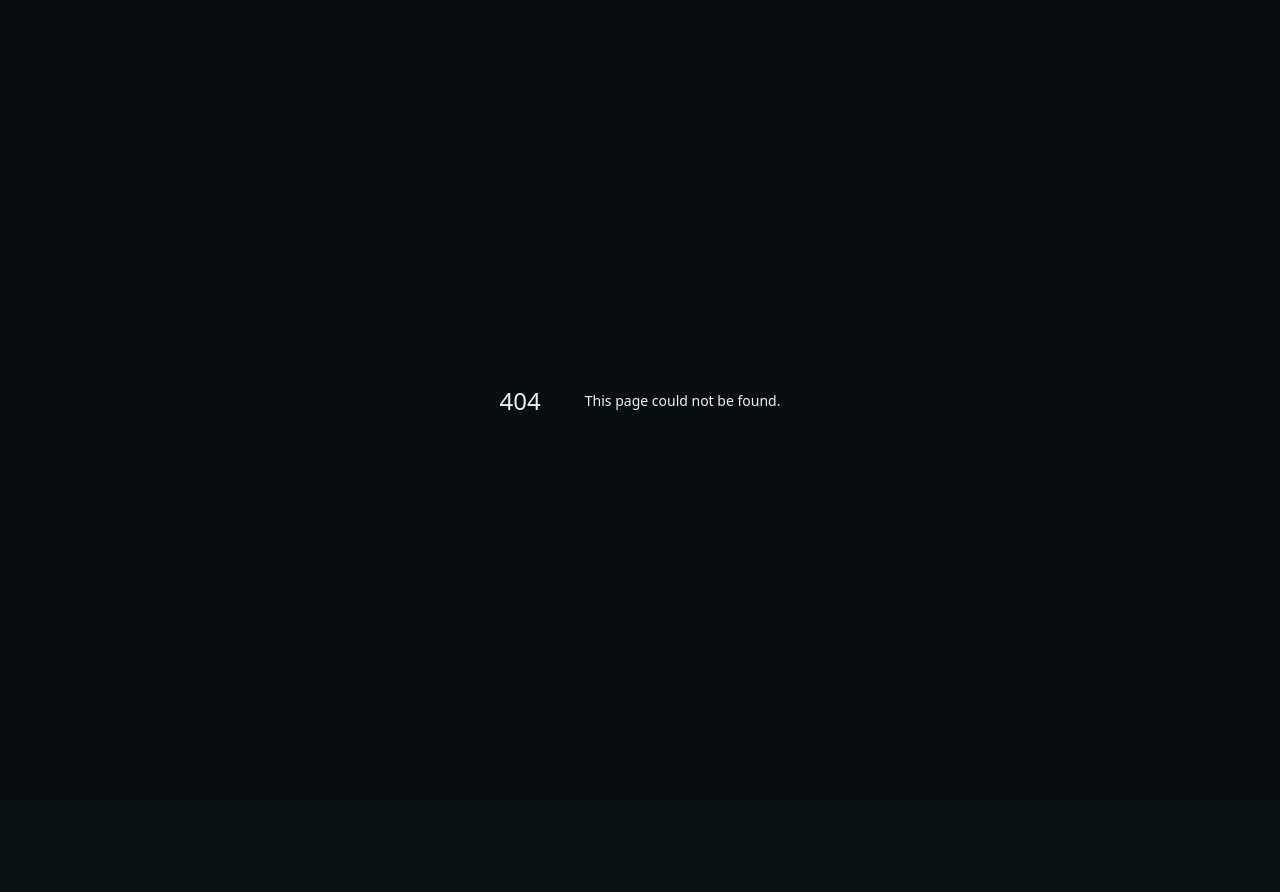
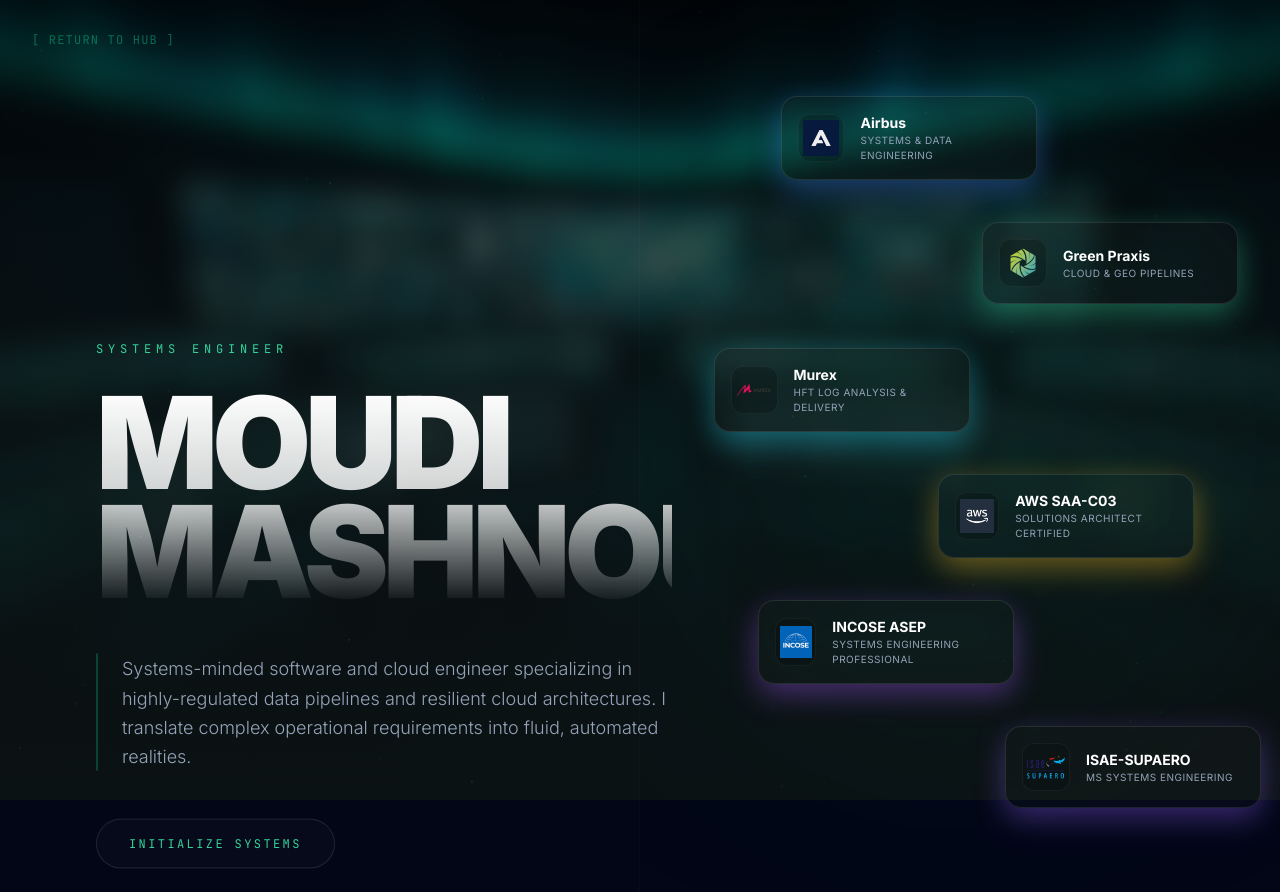
Before and after one commit to moudimash99/Personal-Website, a Next.js app: page /v11 in a window 1280 px wide. Before the commit this address had no page. Before the commit the page ends 800 px from the top, so only its background shows below. Built offline with nearby package versions, Linux system fonts and the light colour scheme.

Commit message:
feat: implement v11 ultimate hybrid (v7 layout + v9 intro)

```diff
--- a/app/page.tsx
+++ b/app/page.tsx
@@ -64,6 +64,10 @@
         <Link href="/v8" className="text-emerald-400/70 hover:text-emerald-400 transition-colors shrink-0">v8</Link>
         <Link href="/v9" className="text-emerald-400/70 hover:text-emerald-400 transition-colors shrink-0">v9</Link>
         <Link href="/v10" className="text-emerald-400/70 hover:text-emerald-400 transition-colors shrink-0">v10</Link>
+
+        <div className="w-px h-4 bg-white/20 shrink-0 mx-2" />
+
+        <Link href="/v11" className="text-purple-400 font-bold tracking-widest hover:text-purple-300 transition-colors shrink-0 uppercase border-b border-purple-500 pb-1">v11: The Perfect Hybrid</Link>
       </div>
 
       <CommandCenterBackdrop />
--- /dev/null
+++ b/app/v11/page.tsx
@@ -0,0 +1,110 @@
+'use client'
+
+import { motion, useScroll, useTransform } from 'framer-motion'
+import Image from 'next/image'
+import Link from 'next/link'
+import { useRef } from 'react'
+import CommandCenterBackdrop from '@/components/CommandCenterBackdrop'
+import Starfield from '@/components/Starfield'
+import { profile, credentials } from '../data/profile'
+
+export default function V11Hybrid() {
+  const containerRef = useRef(null)
+  const { scrollYProgress } = useScroll({ target: containerRef })
+
+  // Parallax transforms for the left text block
+  const yText = useTransform(scrollYProgress, [0, 1], ["0%", "30%"])
+
+  return (
+    <div ref={containerRef} className="relative min-h-screen bg-[#020617] text-slate-200 overflow-hidden font-sans">
+      <div className="fixed inset-0 pointer-events-none z-0">
+        <CommandCenterBackdrop />
+        <Starfield />
+      </div>
+
+      <Link href="/" className="fixed top-8 left-8 text-xs font-mono tracking-widest text-emerald-500/50 hover:text-emerald-400 z-50 uppercase transition-colors">
+        [ Return to Hub ]
+      </Link>
+
+      <div className="relative z-10 flex flex-col lg:flex-row min-h-screen">
+
+        {/* LEFT: v9 Cinematic Typography */}
+        <div className="w-full lg:w-1/2 flex items-center p-12 lg:p-24 border-r border-white/[0.02]">
+          <motion.div style={{ y: yText }} className="max-w-xl z-10">
+            <motion.h2
+              initial={{ opacity: 0, letterSpacing: '1em' }}
+              animate={{ opacity: 1, letterSpacing: '0.4em' }}
+              transition={{ duration: 2, ease: "easeOut" }}
+              className="text-xs font-mono text-emerald-400 uppercase mb-8"
+            >
+              {profile.title}
+            </motion.h2>
+
+            <motion.h1
+              initial={{ opacity: 0, filter: 'blur(20px)' }}
+              animate={{ opacity: 1, filter: 'blur(0px)' }}
+              transition={{ delay: 0.5, duration: 2 }}
+              className="text-7xl lg:text-[8rem] font-black tracking-tighter text-transparent bg-clip-text bg-gradient-to-b from-white via-white/80 to-transparent leading-[0.85] mb-12"
+            >
+              {profile.name.split(' ')[0]}<br/>
+              {profile.name.split(' ')[1]}
+            </motion.h1>
+
+            <motion.p
+              initial={{ opacity: 0 }} animate={{ opacity: 1 }} transition={{ delay: 1.5, duration: 2 }}
+              className="text-lg text-slate-400 font-light leading-relaxed border-l-2 border-emerald-500/30 pl-6"
+            >
+              {profile.introLines[0]}
+            </motion.p>
+
+            <motion.div initial={{ opacity: 0 }} animate={{ opacity: 1 }} transition={{ delay: 2, duration: 2 }} className="mt-12">
+               <Link href="/projects" className="group relative inline-flex items-center gap-4 px-8 py-4 bg-white/[0.02] border border-white/10 rounded-full hover:bg-white/5 transition-all overflow-hidden cursor-pointer">
+                <span className="relative z-10 text-xs font-mono uppercase tracking-[0.2em] text-emerald-400">Initialize Systems</span>
+                <div className="absolute inset-0 bg-emerald-500/10 translate-y-full group-hover:translate-y-0 transition-transform duration-500 ease-out" />
+              </Link>
+            </motion.div>
+          </motion.div>
+        </div>
+
+        {/* RIGHT: v7 Fluid Glass Credentials */}
+        <div className="w-full lg:w-1/2 flex items-center justify-center p-12 lg:p-24 relative overflow-hidden">
+           <div className="absolute top-1/2 left-1/2 -translate-x-1/2 -translate-y-1/2 w-[600px] h-[600px] bg-emerald-900/10 blur-[120px] rounded-full mix-blend-screen pointer-events-none" />
+
+          <div className="relative w-full max-w-md h-[700px]">
+            {credentials.map((cred, i) => {
+              const positions = [
+                { top: '0%', left: '10%' },
+                { top: '18%', left: '55%' },
+                { top: '36%', left: '-5%' },
+                { top: '54%', left: '45%' },
+                { top: '72%', left: '5%' },
+                { top: '90%', left: '60%' },
+              ]
+              const pos = positions[i % positions.length]
+
+              return (
+                <motion.div
+                  key={cred.name}
+                  initial={{ opacity: 0, x: 50, rotate: -5 }}
+                  animate={{ opacity: 1, x: 0, rotate: 0 }}
+                  transition={{ delay: 1.2 + i * 0.15, duration: 1, ease: [0.16, 1, 0.3, 1] }}
+                  whileHover={{ scale: 1.05, rotate: 2, zIndex: 50 }}
+                  className="absolute p-4 flex items-center gap-4 bg-white/[0.02] backdrop-blur-xl border border-white/10 rounded-2xl w-64 shadow-2xl cursor-crosshair transition-colors hover:bg-white/[0.05]"
+                  style={{ top: pos.top, left: pos.left, boxShadow: `0 10px 30px ${cred.glow}` }}
+                >
+                  <div className="w-12 h-12 relative bg-black/20 rounded-xl p-2 border border-white/5">
+                    <Image src={cred.logo} alt={cred.name} fill className="object-contain p-1" />
+                  </div>
+                  <div>
+                    <h3 className="text-sm font-bold text-white">{cred.name}</h3>
+                    <p className="text-[10px] text-slate-400 uppercase tracking-wider">{cred.subtitle}</p>
+                  </div>
+                </motion.div>
+              )
+            })}
+          </div>
+        </div>
+      </div>
+    </div>
+  )
+}
```
Also changed, not shown: 1 other file (tests, documents, lock files or other folders).
